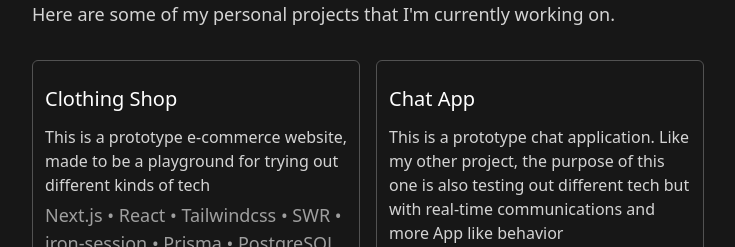
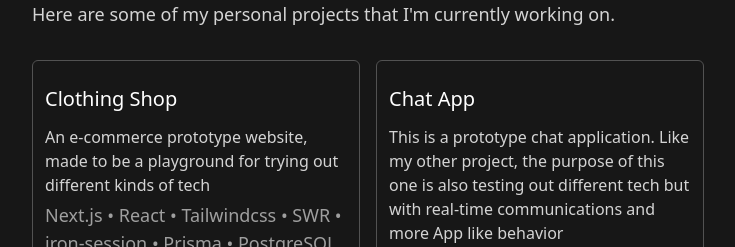
Before and after one commit to PezhmanGhavami/my-portfolio, a React (Vite) app: page / in a window 1280 px wide. Shown: the part 1600-1847 px from the top of the page, without its empty margins (272-1007 px from the left). Built offline with nearby package versions, Linux system fonts and the light colour scheme.

Commit message:
Added linkedin link addresses - changed clothing shop description

```diff
--- a/src/App.tsx
+++ b/src/App.tsx
@@ -235,10 +235,18 @@ function App() {
               >
                 <GithubLogo className="w-7 h-7 transition-colors duration-150 hover:text-white/70" />
               </a>
-              <a href="#">
+              <a
+                title="Click to visit my linkedin"
+                target="_blank"
+                href="https://www.linkedin.com/in/pezhman-ghavami"
+              >
                 <LinkedInLogo className="w-6 h-6 transition-colors duration-150 hover:text-white/70" />
               </a>
-              <a href="#">
+              <a
+                title="Click to send me an email"
+                target="_blank"
+                href="mailto:mail@pezhmanghavami.com"
+              >
                 <EmailLogo className="w-7 h-7 transition-colors duration-150 hover:text-white/70" />
               </a>
             </div>
@@ -434,9 +442,9 @@ function App() {
                     personalProjectCard.description
                   }
                 >
-                  This is a prototype e-commerce website,
-                  made to be a playground for trying out
-                  different kinds of tech
+                  An e-commerce prototype website, made to
+                  be a playground for trying out different
+                  kinds of tech
                 </p>
                 <p className={personalProjectCard.stack}>
                   Next.js • React • Tailwindcss • SWR •
@@ -572,57 +580,6 @@ function App() {
             </div>
           </div>
         </section>
-        {/* Technical skills */}
-        {/* I can mix these with the experience and projects section */}
-        {/* <section>
-          <h2>
-            Here are some of my favourite technologes that
-            i'm currently using
-          </h2>
-          <ul>
-            <li>Typescript</li>
-            <li>React</li>
-            <li>Astro</li>
-            <li>NextJs</li>
-            <li>SWR</li>
-            <li>Zustand</li>
-            <li>React Router</li>
-            <li>Next Auth</li>
-            <li>Iron session</li>
-            <li>HTML</li>
-            <li>CSS</li>
-            <li>Sass</li>
-            <li>Tailwindcss</li>
-            <li>Vite</li>
-            <li>Prisma</li>
-            <li>PostgreSQL</li>
-            <li>Expressjs</li>
-            <li>Socket.io</li>
-            <li>Nodejs</li>
-            <li>Jest</li>
-            <li>Cypress</li>
-          </ul>
-          <h2>Technologies that I have worked with</h2>
-          <ul>
-            <li>Javascript</li>
-            <li>Redux Toolkit</li>
-            <li>React Query (TanStack Query)</li>
-            <li>tRPC</li>
-            <li>Firebase</li>
-            <li>Apollo client react</li>
-            <li>Styled Components</li>
-            <li>Electron</li>
-            <li>Mongodb</li>
-            <li>SQLite</li>
-            <li>Redis</li>
-            <li>Koa</li>
-            <li>ws</li>
-            <li>D3.js</li>
-            <li>Webpack</li>
-            <li>Docker</li>
-            <li>C#</li>
-          </ul>
-        </section> */}
         {/* Contact */}
         <section ref={contactRef} id="contact">
           <h2 className={sectionHeadingStyles}>
@@ -637,14 +594,14 @@ function App() {
             <a
               title="Click to send me an Email"
               className="transition-colors duration-150 rounded-md px-2 py-1 border border-neutral-600 hover:text-white hover:bg-neutral-800"
-              href="#"
+              href="mailto:mail@pezhmanghavami.com"
             >
               Say hi via an Email
             </a>
             <a
               title="Click to go to my Linkedin profile"
               className="transition-colors duration-150 rounded-md px-2 py-1 border border-neutral-600 hover:text-white hover:bg-neutral-800"
-              href="#"
+              href="https://www.linkedin.com/in/pezhman-ghavami"
             >
               Or send me a message on Linkedin
             </a>
```
